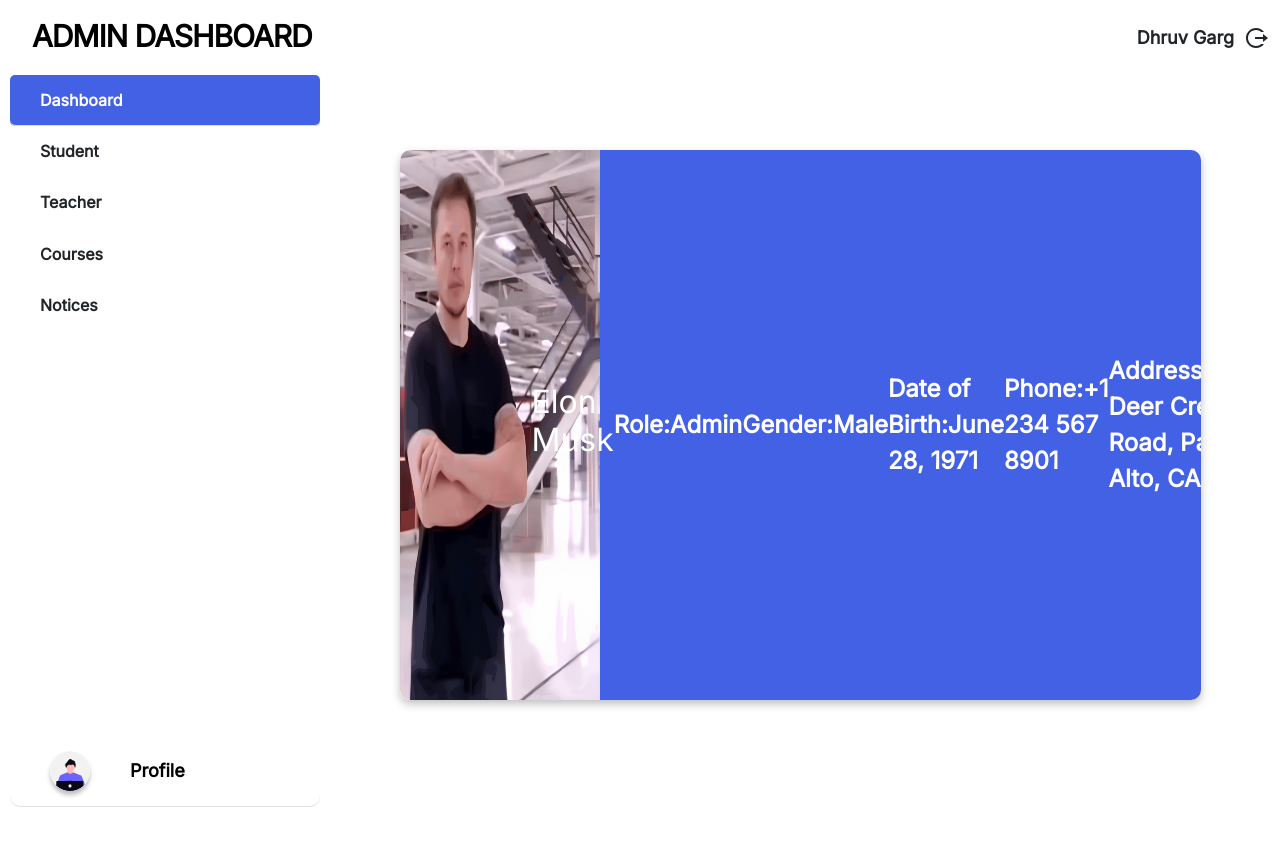
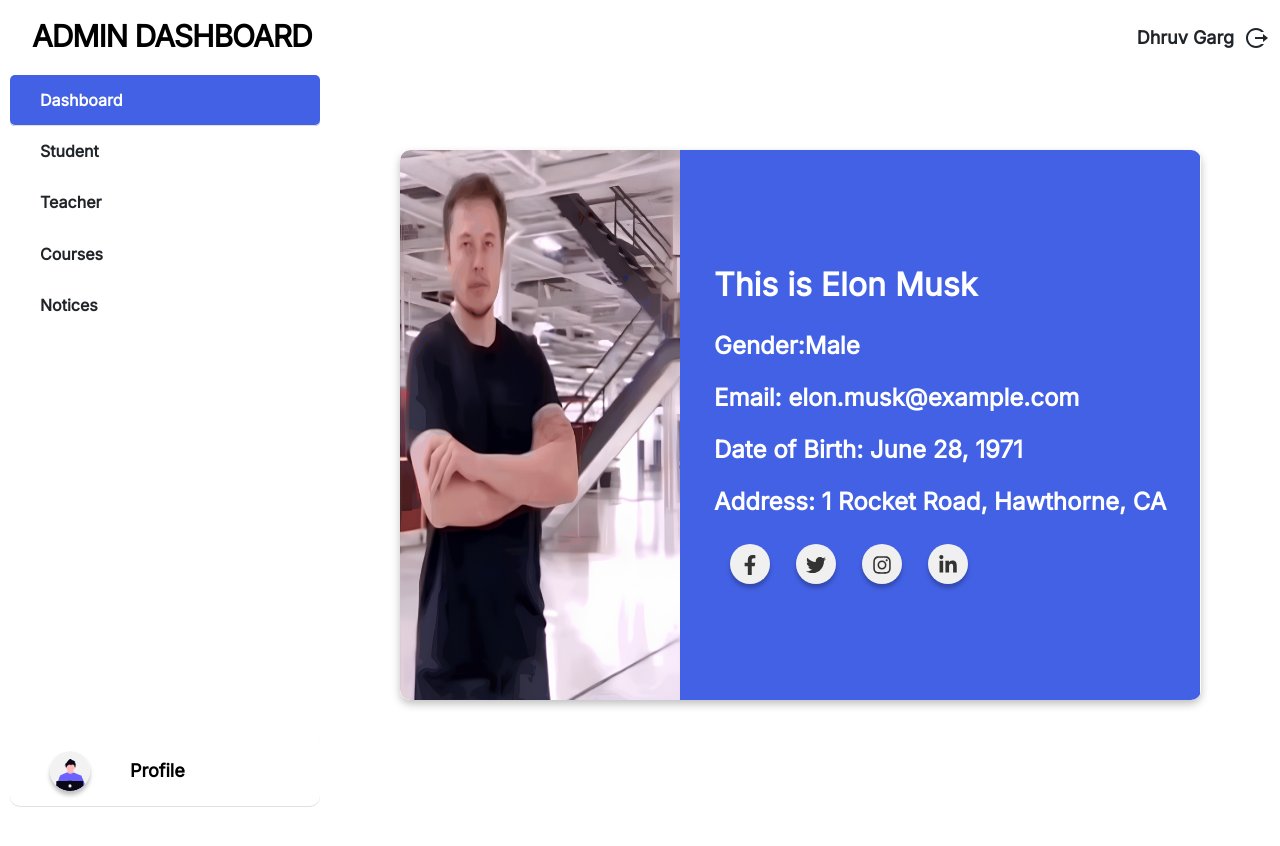
Before and after one commit to DhruvGarg86/Institute-Management-System, a React (Vite) app in the folder frontend/: page /admin/profile in a window 1280 px wide. Shown: the top 846 px of the page. Built offline with nearby package versions, Linux system fonts and the light colour scheme.

Commit message:
Completed Profile page and added add-notice page

```diff
--- a/frontend/src/App.jsx
+++ b/frontend/src/App.jsx
@@ -2,6 +2,7 @@
 import Login from './pages/admin/Login';
 import Dashboard from './pages/admin/Dashboard';
 import Profile from './pages/admin/Profile';
+import AddNotice from './pages/admin/AddNotice';
 
 function App() {
   return (
@@ -18,6 +19,10 @@
       path='/admin/profile'
       element = {<Profile/>}
       />
+      <Route
+      path='/admin/add-notice'
+      element = {<AddNotice/>}
+      />
     </Routes>
   )
 }
--- a/frontend/src/components/Sidebar.jsx
+++ b/frontend/src/components/Sidebar.jsx
@@ -162,7 +162,7 @@
           >
             <div className="accordion-body">
               <ul style={{ listStyleType: 'none' }} className='sidebar-inner'>
-                <li><button type="button" className='sidebar-inner-button'>Add New Notice</button></li>
+                <li><button type="button" className='sidebar-inner-button' onClick={() => navigate('/admin/add-notice')}> Add New Notice</button></li>
                 <li><button type="button" className='sidebar-inner-button'>Display All Notices</button></li>
               </ul>
             </div>
--- a/frontend/src/index.css
+++ b/frontend/src/index.css
@@ -332,7 +332,7 @@
 
 /* Admin Dashboard Card End */
 
-/* Admin Dashbaord Profile Start */
+/* Admin Profile Start */
 .admin-profile-box {
   display: flex;
   justify-content: center;
@@ -340,9 +340,7 @@
   height: 680px;
   padding: 25px;
   border-radius: 5px;
-  /* background-color: #eaebef; */
 }
-
 .admin-profile-box-inside {
   display: flex;
   width: 90%;
@@ -351,12 +349,14 @@
   overflow: hidden;
   box-shadow: 0px 4px 8px rgba(0, 0, 0, 0.25);
 }
-
 .admin-profile-box-inside-left {
-  width: 25%;
+  width: 35%;
   background-color: white;
 }
-
+.admin-profile-box-inside-left:hover{
+  transform: scale(1.05);
+  transition: 0.3s ease-in-out;
+}
 .admin-profile-img {
   width: 100%;
   height: 100%;
@@ -364,9 +364,8 @@
   border-top-left-radius: 10px;
   border-bottom-left-radius: 10px;
 }
-
 .admin-profile-box-inside-right {
-  width: 75%;
+  width: 65%;
   background-color: #4361e5;
   display: flex;
   align-items: center;
@@ -374,7 +373,62 @@
   color: white;
   font-size: 24px;
   font-weight: bold;
-  padding: 20px;
+  padding: 10px;
+}
+.admin-profile-socials {
+  display: flex;
+  gap: 10px;
+  margin-top: 20px;
 }
 
-/* Admin Dashbaord Profile End */
+.social-icon {
+  font-size: 20px;
+  color: #333;
+  background-color: #f0f0f0;
+  border-radius: 50%;
+  width: 40px;
+  padding-left: 10px;
+  padding-top: 4px;
+  height: 40px;
+  text-decoration: none;
+  transition: 0.3s ease;
+  box-shadow: 0px 4px 4px rgba(0, 0, 0, 0.25);
+}
+
+#social-icon-facebook:hover{
+  background-color: #1877F2;
+  color: white;
+}
+#social-icon-instagram:hover{
+  color: white;
+  background-color: #ba35c1;
+}
+#social-icon-twitter:hover{
+  color: white;
+  background-color: #1DA1F2;
+}
+#social-icon-linkedin:hover{
+  color: white;
+  background-color: #0077B5;
+}
+/* Admin Profile End */
+
+/* Admin Add Notice Start*/
+.admin-add-notice-button{
+  background-color: #4361e5  ;
+  box-shadow: 0px 4px 4px rgba(0, 0, 0, 0.25);
+  color: white;
+  border-radius: 5px;
+}
+.admin-add-notice-button:hover{
+  transform: scale(1.05);
+  transition: 0.3s ease-in-out;
+  box-shadow: 0px 4px 4px rgba(0, 0, 0, 0.25);
+  border-radius: 5px;
+  color: white !important;
+  background-color: #4361e5;
+}
+.admin-add-notice-box{
+  box-shadow: 0px 4px 4px rgba(0, 0, 0, 0.25);
+}
+/* Admin Add Notice End */
--- /dev/null
+++ b/frontend/src/pages/admin/AddNotice.jsx
@@ -0,0 +1,42 @@
+import Navbar from '../../components/Navbar';
+import Sidebar from '../../components/Sidebar';
+
+function AddNotice() {
+    return (
+        <>
+            <Navbar />
+            <div className="container-fluid admin-dashboard-container">
+                <div className="row admin-dashboard-row">
+                    <div className="col-3 admin-dashboard-first">
+                        <Sidebar />
+                    </div>
+                    <div className="col-9 admin-dashboard-second p-4">
+                        <h2 className="mb-4 fw-bold">Manage Notices</h2>
+                        <div className="card p-4 shadow-sm mb-5 admin-add-notice-box">
+                            <h3 className="mb-3 mx-auto fw-bold" >New Notice</h3>
+                            <form>
+                                <div className="mb-3">
+                                    <label className="form-label">Title</label>
+                                    <input type="text" className="form-control" required />
+                                </div>
+                                <div className="mb-3">
+                                    <label className="form-label">Date</label>
+                                    <input type="date" className="form-control" required />
+                                </div>
+                                <div className="mb-3">
+                                    <label className="form-label">Description</label>
+                                    <textarea className="form-control" rows="3" required>
+
+                                    </textarea>
+                                </div>
+                                <button type="submit" className="btn admin-add-notice-button">Add Notice</button>
+                            </form>
+                        </div>
+                    </div>
+                </div>
+            </div>
+        </>
+    );
+}
+
+export default AddNotice;
--- a/frontend/src/pages/admin/Profile.jsx
+++ b/frontend/src/pages/admin/Profile.jsx
@@ -2,6 +2,7 @@
 import Navbar from '../../components/Navbar';
 import Sidebar from '../../components/Sidebar';
 import ElonImg from '../../assets/elon.png';
+import { FaFacebookF, FaTwitter, FaInstagram, FaLinkedinIn } from 'react-icons/fa';
 
 function Profile() {
     return (
@@ -19,34 +20,25 @@
                                     <img src={ElonImg} alt="Elon Musk" className="admin-profile-img" />
                                 </div>
                                 <div className="admin-profile-box-inside-right">
-                                    <div className="admin-profile-box-inside-right">
-                                        <div className="admin-profile-box-inside-right">
-                                            <div className="admin-profile-box-inside-right">
-                                                <h2>Elon Musk</h2>
-                                                <div className="profile-row">
-                                                    <span className="profile-label">Role:</span>
-                                                    <span className="profile-value">Admin</span><br />
-                                                </div>
-                                                <div className="profile-row">
-                                                    <span className="profile-label">Gender:</span>
-                                                    <span className="profile-value">Male</span>
-                                                </div>
-                                                <div className="profile-row">
-                                                    <span className="profile-label">Date of Birth:</span>
-                                                    <span className="profile-value">June 28, 1971</span>
-                                                </div>
-                                                <div className="profile-row">
-                                                    <span className="profile-label">Phone:</span>
-                                                    <span className="profile-value">+1 234 567 8901</span>
-                                                </div>
-                                                <div className="profile-row">
-                                                    <span className="profile-label">Address:</span>
-                                                    <span className="profile-value">
-                                                        3500 Deer Creek Road, Palo Alto, CA, USA
-                                                    </span>
-                                                </div>
-                                            </div>
-
+                                    <div className="admin-profile-details">
+                                        <h2 className="admin-profile-name fw-bold mb-4 ">This is Elon Musk</h2>
+                                        <p>Gender:Male</p>
+                                        <p><strong>Email:</strong> elon.musk@example.com</p>
+                                        <p><strong>Date of Birth:</strong> June 28, 1971</p>
+                                        <p><strong>Address:</strong> 1 Rocket Road, Hawthorne, CA</p>
+                                        <div className="admin-profile-socials mt-4">
+                                            <a href="https://facebook.com" target="_blank" rel="blank" className="ms-3 social-icon" id='social-icon-facebook'>
+                                                <FaFacebookF />
+                                            </a>
+                                            <a href="https://twitter.com" target="_blank" rel="blank" className="ms-3 social-icon" id='social-icon-twitter'>
+                                                <FaTwitter />
+                                            </a>
+                                            <a href="https://instagram.com" target="_blank" rel="blank" className="ms-3 social-icon" id='social-icon-instagram'>
+                                                <FaInstagram />
+                                            </a>
+                                            <a href="https://linkedin.com" target="_blank" rel="blank" className="ms-3 social-icon" id='social-icon-linkedin'>
+                                                <FaLinkedinIn />
+                                            </a>
                                         </div>
                                     </div>
                                 </div>
@@ -54,7 +46,7 @@
                         </div>
                     </div>
                 </div>
-            </div >
+            </div>
         </>
     );
 }
```
Also changed, not shown: 1 other file (tests, documents, lock files or other folders).
